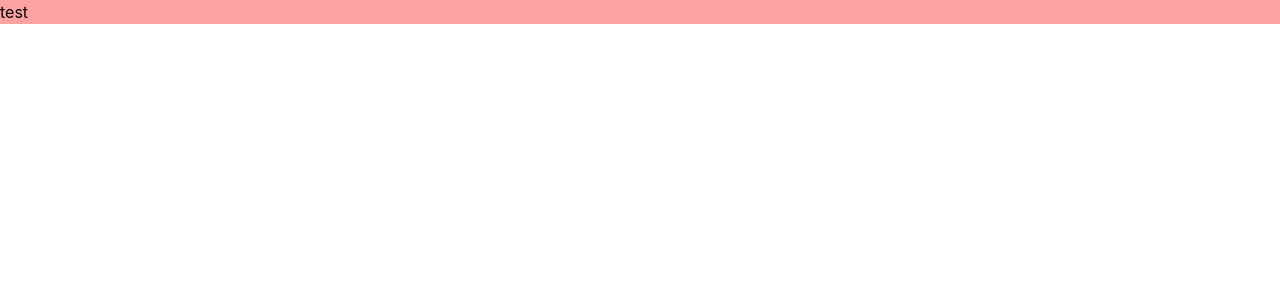
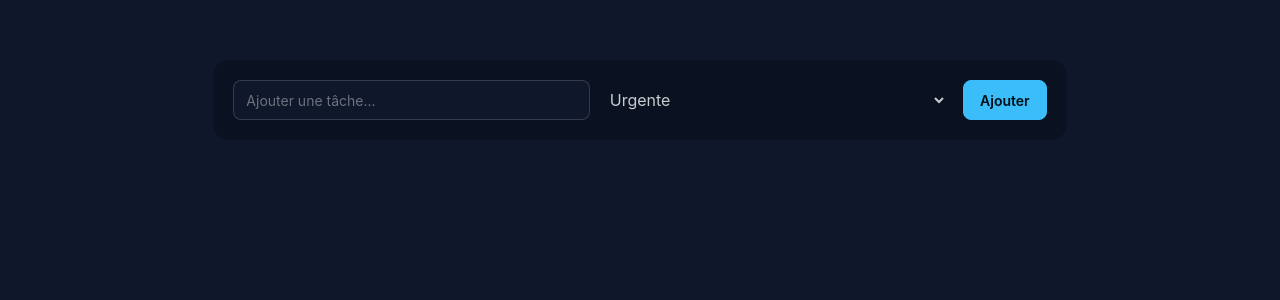
Before and after one commit to MohandBir/task-flow, a React (Vite) app: page / in a window 1280 px wide. Shown: the top 300 px of the page. Built offline with nearby package versions, Linux system fonts and the light colour scheme.

Commit message:
structure formulaire d'ajout de tache

```diff
--- a/index.html
+++ b/index.html
@@ -1,5 +1,5 @@
 <!doctype html>
-<html lang="en">
+<html lang="fr" data-theme="night">
   <head>
     <meta charset="UTF-8" />
     <link rel="icon" type="image/svg+xml" href="/favicon.svg" />
--- a/package.json
+++ b/package.json
@@ -21,6 +21,7 @@
     "@types/react": "^19.2.18",
     "@types/react-dom": "^19.2.7",
     "@vitejs/plugin-react": "^6.1.1",
+    "daisyui": "^5.7.47",
     "eslint": "^10.10.0",
     "eslint-plugin-react-hooks": "^7.1.1",
     "eslint-plugin-react-refresh": "^0.5.6",
--- a/src/App.tsx
+++ b/src/App.tsx
@@ -1,9 +1,32 @@
-
+type Priority = "urgente" | "moyenne" | "Basse";
+type Todo = {
+  id: number;
+  text: string;
+  priority: Priority
+}
 function App() {
 
   return (
-   <div className="bg-red-300">
-      test
+   <div className="flex justify-center">
+      <div className="w-2/3 flex flex-col gap-4 my-15 bg-base-300 p-5 rounded-2xl">
+        <div className="flex gap-4">
+          <input
+          type="text"
+          className="input w-full"
+          placeholder="Ajouter une tâche..."
+          />
+          <select
+          className="selct w-full"
+          >
+          <option value="Urgente">Urgente</option>
+          <option value="Moyenne">Moyenne</option>
+          <option value="Basse">Basse</option>
+          </select>
+          <button className="btn btn-primary">
+            Ajouter
+          </button>
+        </div>
+      </div>
    </div>
   )
 }
--- a/src/index.css
+++ b/src/index.css
@@ -1 +1,5 @@
 @import "tailwindcss";
+@plugin "daisyui" {
+    themes :
+    night
+}
```
Also changed, not shown: 1 other file (tests, documents, lock files or other folders).
